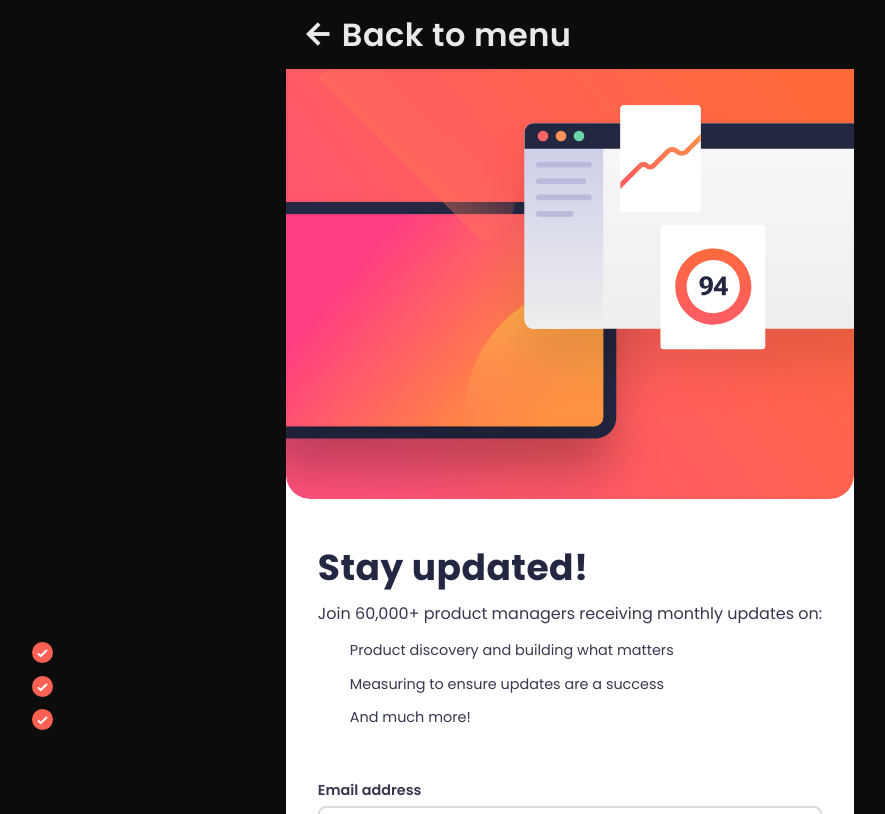
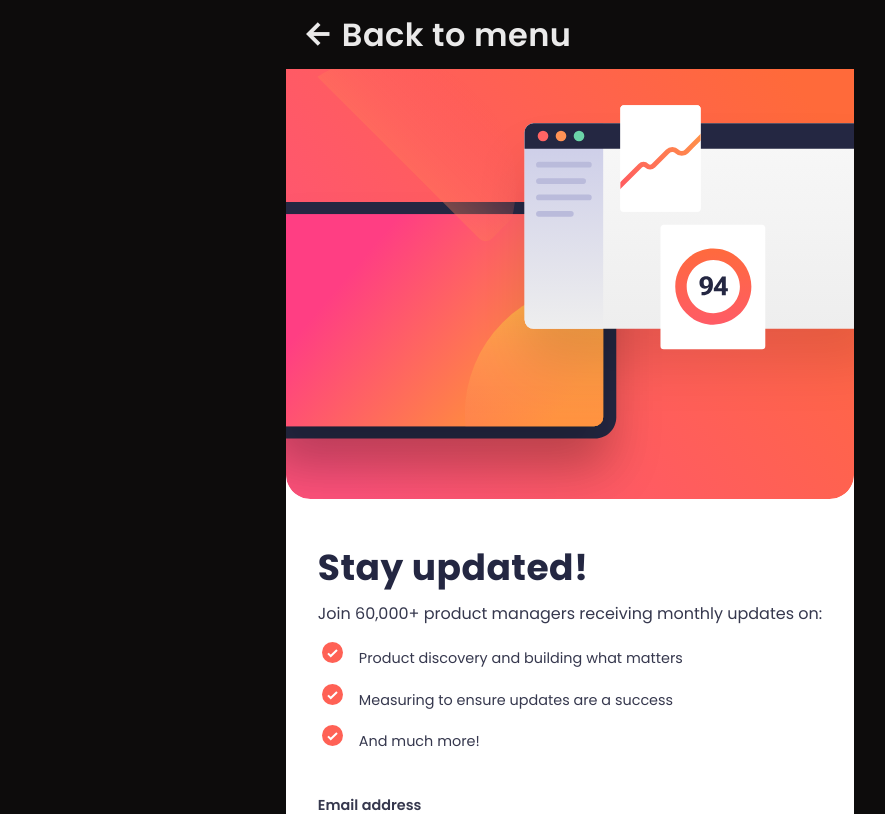
Before and after one commit to Kapson007/frontend-mentor-miniprojects, a Vue app: page /newsletter-form in a window 1280 px wide. Shown: the top 814 px of the page, without its empty margins (70-955 px from the left). Built offline with nearby package versions, Linux system fonts and the light colour scheme.

Commit message:
refactor bullet type

```diff
--- a/src/components/NewsLetterComponents/BenefitItemComponent.vue
+++ b/src/components/NewsLetterComponents/BenefitItemComponent.vue
@@ -13,10 +13,7 @@
         color: newsletter.$charcoal-grey;
         font-size: 0.9rem;
         line-height: 1.2;
-        &::before {
-            content: url('/newsletterFormAssets/icon-list.svg');
-            position: absolute;
-            left: 8%;
-        }
+        list-style-image: url('/newsletterFormAssets/icon-list.svg');
+        padding-inline-start: 1ch;
     }
 </style>
```
